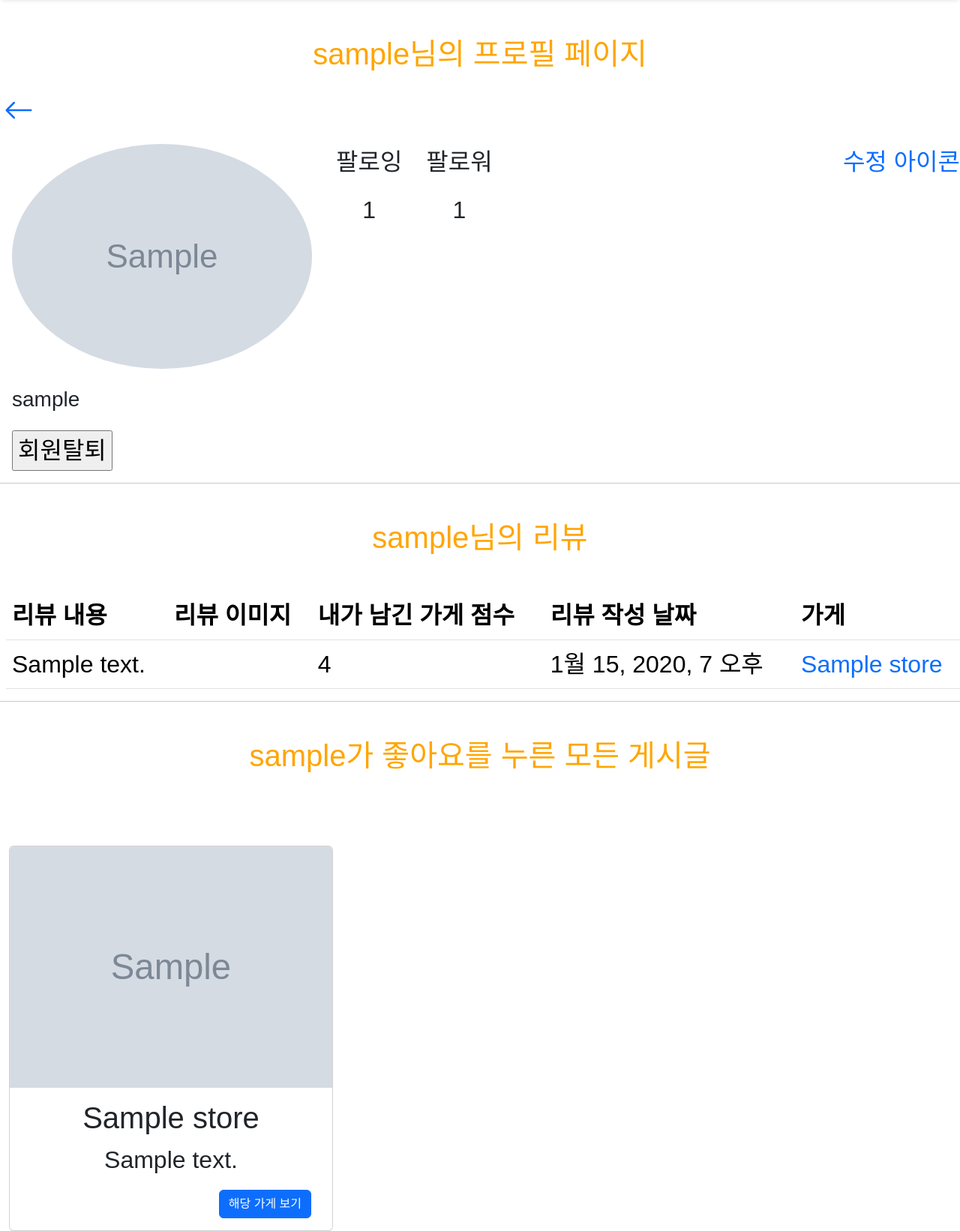
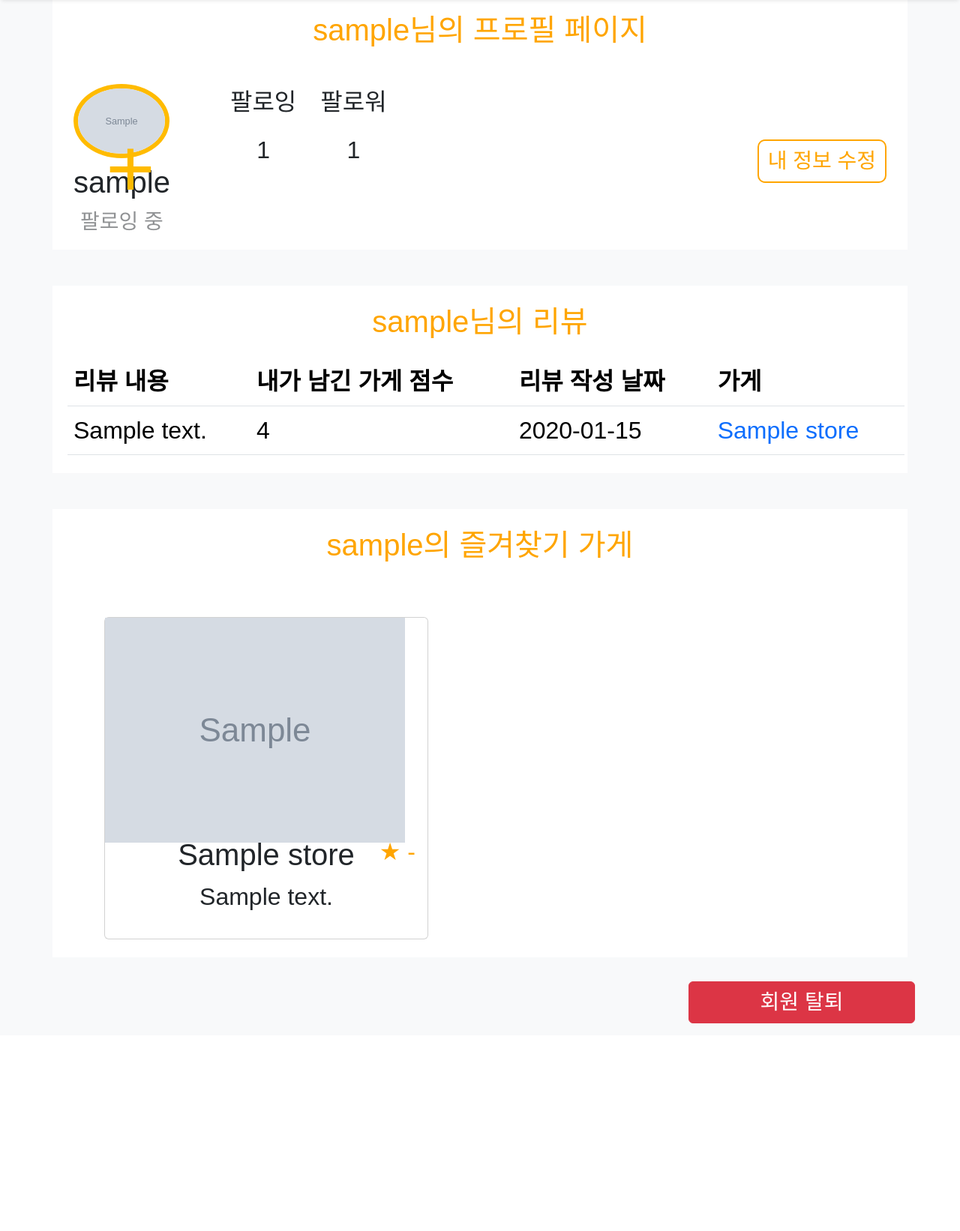
Before and after one commit to hyoung0/pjt-mango, a Django app: a page that uses accounts/templates/accounts/profile.html in a window 1280 px wide. Shown: the part 80-1722 px from the top of the page at 75% size. After the commit the page ends 1445 px from the top, so only its background shows below. Run offline with Django 3.2, Linux system fonts and the light colour scheme; a user stored in the database is signed in; tables that the repository leaves empty hold one stand-in row (values such as "Sample post"); grey boxes marked "Sample" are stand-in pictures; parts of the project's set-up code (start-up, migrations or seed data) failed here and were passed over; some web fonts are replaced.

Commit message:
Update profile design

```diff
--- a/accounts/templates/accounts/profile.html
+++ b/accounts/templates/accounts/profile.html
@@ -2,9 +2,12 @@
 {% load static %}
 
 {% block content %}
-  {% load static %}
-  <h1 class="text-center mt-5" style="color: orange;">{{ person.username }}님의 프로필 페이지</h1>
+<div class="bg-body-tertiary">
 
+<section class="container-fluid container-lg bg-white mb-5 py-3">
+
+  <h1 class="text-center mb-5" style="color: orange;">{{ person.username }}님의 프로필 페이지</h1>
+  {% comment %}
   <div class='my-4'>
     <a href="{% url 'stores:index' %}">
       <svg xmlns="http://www.w3.org/2000/svg" width="50" height="40" fill="currentColor" class="bi bi-arrow-left" viewBox="0 0 16 16">
@@ -12,16 +15,34 @@
       </svg>
     </a>
   </div>
+  {% endcomment %}
   <div class='d-flex flex-row justify-content-between'>
     <div class='d-flex flex-row'>
       <div class='px-3'>
+        {% if person == request.user %}
+        <a href="{% url 'accounts:update' %}" class="text-decoration-none">
+          <div class="position-relative">
             {% if person.image %}
-        <img src="{{ person.image.url }}" alt="profile_img" class="rounded-circle">
+            <img src="{{ person.image.url }}" alt="profile_img" class="profile-icon profile-icon-update">
             {% else %}
-        <img src="{% static 'profile_no_image.png' %}" alt="No Image" class="rounded-circle">
+            <img src="{% static 'profile_no_image.png' %}" alt="No Image" class="profile-icon profile-icon-update">
+            {% endif %}
+            <p class="profile-icon-plus">+</p>
+          </div>
+        </a>
+        {% else %}
+          {% if person.image %}
+          <img src="{{ person.image.url }}" alt="profile_img" class="profile-icon">
+          {% else %}
+          <img src="{% static 'profile_no_image.png' %}" alt="No Image" class="profile-icon">
+          {% endif %}
+        {% endif %}
+        <h3 class='fs-1 text-center mt-2'>{{ person.username }}</h3>
+        {% if request.user in person.followers.all %}
+        <p class="text-body-tertiary text-center small m-0">팔로잉 중</p>
         {% endif %}
       </div>
-      <div class='d-flex flex-column align-items-center px-3'>
+      <div class='d-flex flex-column align-items-center px-3 ms-5'>
         <p>팔로잉</p>
         {{ person.followings.all|length }}
       </div>
@@ -31,88 +52,111 @@
       </div>
     </div>
     {% if request.user != person %}
-      <form action="{% url 'accounts:follow' person.pk %}" method="POST">
+    <div class="align-self-center">
+      <form action="{% url 'accounts:follow' person.pk %}" method="POST" class="">
         {% csrf_token %}
+        <button type='submit' class="text-orange follow-btn">
           {% if request.user in person.followers.all %}
-          <input type="submit" value="언팔로우">
+          <i class="bi bi-person-dash-fill"></i>
           {% else %}
-          <button type='submit'>
-            <svg xmlns="http://www.w3.org/2000/svg" width="120" height="50" fill="currentColor" class="bi bi-person-plus" viewBox="0 0 16 16">
-              <path d="M6 8a3 3 0 1 0 0-6 3 3 0 0 0 0 6zm2-3a2 2 0 1 1-4 0 2 2 0 0 1 4 0zm4 8c0 1-1 1-1 1H1s-1 0-1-1 1-4 6-4 6 3 6 4zm-1-.004c-.001-.246-.154-.986-.832-1.664C9.516 10.68 8.289 10 6 10c-2.29 0-3.516.68-4.168 1.332-.678.678-.83 1.418-.832 1.664h10z"/>
-              <path fill-rule="evenodd" d="M13.5 5a.5.5 0 0 1 .5.5V7h1.5a.5.5 0 0 1 0 1H14v1.5a.5.5 0 0 1-1 0V8h-1.5a.5.5 0 0 1 0-1H13V5.5a.5.5 0 0 1 .5-.5z"/>
-            </svg>
+          <i class="bi bi-person-plus"></i>
+          {% endif %}
         </button>
-        {% endif %}
       </form>
+    </div>
       {% else %}
-      <a href="{% url 'accounts:update' %}">수정 아이콘</a>
+      <a href="{% url 'accounts:update' %}" class="align-self-center btn btn-outline-orange fs-3 me-3">내 정보 수정</a>
     {% endif %}
   </div>
-  <h3 class='mx-3 my-4'>{{ person.username }}</h3>
-  <form action="{% url 'accounts:delete' %}">
-    {% csrf_token %}
-    <input class='ms-3' type="submit" value='회원탈퇴'>
-  </form>
 
-  <hr>
+  </section>
 
-  <h1 class="text-center mt-5 mb-5" style="color: orange; ">{{ person.username }}님의 리뷰</h1>
+  <section class="container-fluid container-lg bg-white my-5 py-2">
+
+  <h1 class="text-center py-3" style="color: orange; ">{{ person.username }}님의 리뷰</h1>
+  {% if person.review_set.count == 0 %}
+  <p class="text-body-tertiary text-center">작성한 리뷰가 없습니다</p>
+  {% else %}
   <table class="table table-hover mx-2">
     <thead>
       <tr>
         <th scope="col">리뷰 내용</th>
-        <th scope="col">리뷰 이미지</th>
+        {% comment %} <th scope="col">리뷰 이미지</th> {% endcomment %}
         <th scope="col">내가 남긴 가게 점수</th>
         <th scope="col">리뷰 작성 날짜</th>
         <th scope="col">가게</th>
       </tr>
     </thead>
     <tbody>
-
-      {% for review in person.review_set.all %}
+      {% for review in person.review_set.all reversed %}
       <tr>
         <td href="">{{ review.content }}</td>
-        <td>
+        {% comment %} <td>
         {% if review.image %}
         <img src="{{ review.image.url }}" alt="Thumbnail Image">
         {% endif %}
-        </td>
+        </td> {% endcomment %}
         <td>{{ review.rating }}</td>
-        <td>{{ review.created_at }}</td>
+        <td>{{ review.created_string }}</td>
         <td><a href="{% url 'stores:detail' review.store.pk %}">{{ review.store.name }}</a></td>
         </tr>
       {% endfor %}
-
     </tbody>
   </table>
+  {% endif %}
 
-  <hr>
+  </section>
 
-  <h1 class="text-center mt-5 mb-5" style="color: orange;">{{ person.username }}가 좋아요를 누른 모든 게시글</h1>
-  <div class="row">
+  <section class="container-fluid container-lg bg-white my-3 py-2">
+    <h1 class="text-center py-3" style="color: orange;">{{ person.username }}의 즐겨찾기 가게</h1>
+    {% if pseron.like_stores.count == 0 %}
+    <p class="text-body-tertiary text-center">즐겨찾기한 가게가 없습니다</p>
+    {% else %}
+    <div class="row row-cols-1 row-cols-lg-2">
     {% for store in person.like_stores.all %}
-    <div class="col mt-5">
-      <div class="container-fluid d-flex">
-        <div class="card" style="width: 27rem;">
+      <div class="col mt-5 d-flex justify-content-center">
+        <div class="mb-3">
+          <a href="{% url 'stores:detail' store.pk %}" class="text-decoration-none text-dark">
+          <div class="card d-flex" style="width: 27rem;">
+            <div class="card-img-container">
               {% if store.thumbnail %}
-          <img src="{{ store.thumbnail.url }}" class="card-img-top" alt="...">
+              <img src="{{ store.thumbnail.url }}" class="img-fluid overflow-hidden" alt="...">
               {% else %}
-          <img src="{% static 'empty-food.jpg' %}" alt="" class="">
+              <img src="{% static 'empty-food.jpg' %}" alt="" class="card-img">
               {% endif %}
+            </div>
             <div class="card-body">
-            <h1 class="card-title text-center">{{ store.name }}</h1>
+              <div class="d-flex justify-content-center">
+                <h1 class="card-title mt-1">
+                  {{ store.name }}
+                </h1>
+                <span class="text-orange position-absolute end-0 me-3">
+                  ★
+                  {% if store.rating_avg %}
+                    {{ store.rating_avg }}
+                  {% else %}
+                    -
+                  {% endif %}
+                </span>
+              </div>
               <p class="card-text text-center">{{ store.address }}</p>
-            <p class="card-text text-center">{{store.rating_avg}}</p>
               <p class="card-text text-center">{{ store.content }}</p>
-            <div class="container-fluid d-flex justify-content-end">
-              <a href="{% url 'stores:detail' store.pk %}" class="btn btn-primary">해당 가게 보기</a>
             </div>
           </div>
-        </div>
+        </a>
         </div>
       </div>
     {% endfor %}
     </div>
+    {% endif %}
+  </section>
 
+  <section class="container-fluid">
+    <form action="{% url 'accounts:delete' %}" method="post" class="d-flex justify-content-end mt-2 me-5">
+      {% csrf_token %}
+      <button type="submit" class="btn btn-danger w-25 fs-3 my-3">회원 탈퇴</button>
+    </form>
+  </section>
 
+</div>
 {% endblock content %}
--- a/accounts/views.py
+++ b/accounts/views.py
@@ -6,6 +6,8 @@ from django.contrib.auth import update_session_auth_hash
 from django.contrib.auth.decorators import login_required
 from .forms import CustomUserCreationForm, CustomUserChangeForm
 from django.contrib.auth import get_user_model
+from django.db.models import Avg
+
 
 # Create your views here.
 def login(request):
@@ -85,6 +87,12 @@ def change_password(request):
     return render(request, 'accounts/change_password.html', context)
 
 
+def review_average(store_pk):
+    User = get_user_model()
+    rating_avg = User.like_stores.all().annotate(store_avg = Avg('review__rating')).get(pk=store_pk)
+    return rating_avg.store_avg
+
+
 def profile(request, username):
     User = get_user_model()
     person = User.objects.get(username=username)
--- a/static/css/style.css
+++ b/static/css/style.css
@@ -1,3 +1,41 @@
+/* Common Representaional Orange */
+.text-orange {
+  color: orange;
+}
+
+.btn-orange {
+  color: white;
+  background-color: orange;
+  border-radius: 10px;
+}
+.btn-orange:hover {
+  color: white;
+  background-color: rgb(194, 126, 1);
+  border-radius: 10px;
+}
+.btn.btn-orange:active {
+  color: white;
+  background-color: rgb(194, 126, 1);
+  border-radius: 10px;
+}
+.btn-outline-orange {
+  color: orange;
+  background-color: white;
+  border: 2px orange solid;
+  border-radius: 10px;
+}
+.btn-outline-orange:hover {
+  color: white;
+  background-color: orange;
+  border-radius: 10px;
+}
+.btn.btn-outline-orange:active {
+  color: white;
+  background-color: orange;
+  border-radius: 10px;
+}
+
+/* Store Create Form */
 .stores-create-input {
   width: 25rem;
 }
@@ -17,26 +55,7 @@
   padding: 0 0.5rem;
 }
 
-.text-orange {
-  color: orange;
-}
-
-.btn-orange {
-  color: white;
-  background-color: orange;
-  border-radius: 10px;
-}
-.btn-orange:hover {
-  color: white;
-  background-color: rgb(194, 126, 1);
-  border-radius: 10px;
-}
-.btn.btn-orange:active {
-  color: white;
-  background-color: rgb(194, 126, 1);
-  border-radius: 10px;
-}
-
+/* All Stores */
 .all-head {
   display: flex;
   flex-direction: column;
@@ -76,3 +95,37 @@
 .reviews-input > p > select {
   font-size: 1.5rem;
 }
+
+/* Profile */
+.profile-icon {
+  width: 8rem;
+  border-radius: 50%;
+}
+.profile-icon-update {
+  border: 0.4rem solid rgb(255, 187, 0);
+}
+.profile-icon-plus {
+  position: absolute;
+  color: rgb(255, 187, 0);
+  margin: 0;
+  padding: 0;
+  font-size: 7rem;
+  top: 1.8rem;
+  left: 2.7rem;
+}
+.follow-btn {
+  background-color: transparent;
+  border: 3px solid orange;
+  border-radius: 30px;
+  width: 7rem;
+  height: 4rem;
+  margin: 3rem 2rem;
+  font-size: 3.2rem;
+}
+.card-img-container {
+  height: 17rem;
+}
+.card-img {
+  width: 100%;
+  height: 17rem;
+}
```
Lines whose indentation alone changed are shown as unchanged.
